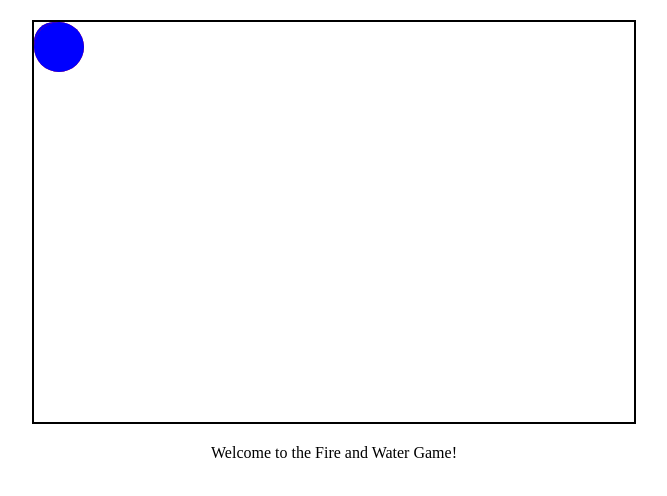
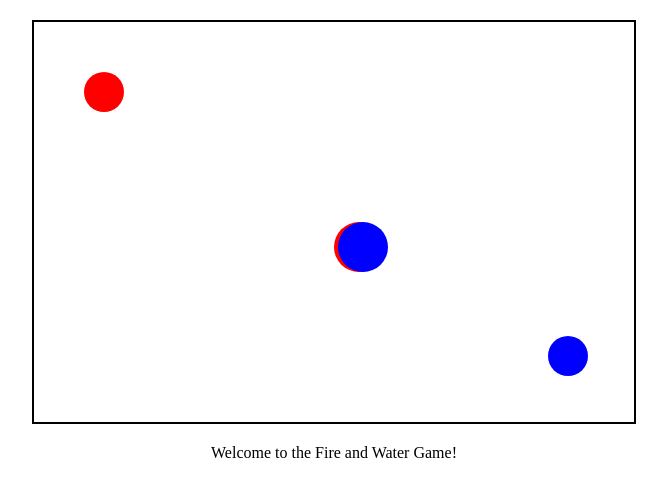
Before and after one commit to Riser250/Website, a plain HTML site: page index.html in a window 1280 px wide. Shown: the whole page, without its empty margins (306-973 px from the left). Drawn offline with Linux system fonts and the light colour scheme.

Commit message:
Update index.html

```diff
--- a/index.html
+++ b/index.html
@@ -72,7 +72,7 @@
 <div id="status">Welcome to the Fire and Water Game!</div>
 <button id="restart-btn">Restart</button>
 
-<script src="game.js"></script>
+<script src="js/game.js"></script>
 
 </body>
 </html>
```
